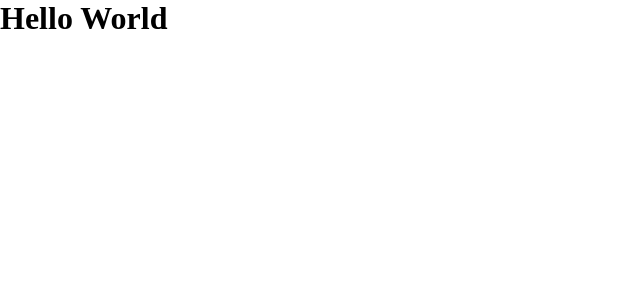
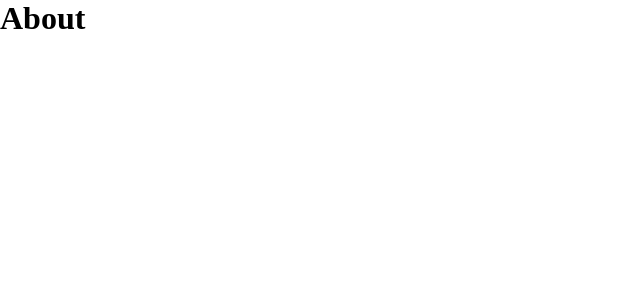
Before and after one commit to MarlonChi/mini-blog, a React (Vite) app: page /about in a window 1280 px wide. Shown: the top 300 px of the page, without its empty margins (0-640 px from the left). Built offline with nearby package versions, Linux system fonts and the light colour scheme.

Commit message:
:wrench: React-Router-Dom and first pages base

```diff
--- a/package.json
+++ b/package.json
@@ -13,6 +13,7 @@
     "firebase": "^9.22.2",
     "react": "^18.2.0",
     "react-dom": "^18.2.0",
+    "react-router-dom": "^6.12.1",
     "sass": "^1.63.3"
   },
   "devDependencies": {
--- a/src/App.jsx
+++ b/src/App.jsx
@@ -1,5 +1,19 @@
+import { BrowserRouter, Routes, Route, Navigate } from "react-router-dom";
+
+import { Home } from "./pages/Home/Home";
+import { About } from "./pages/About/About";
+
 function App() {
-  return <h1>Hello World</h1>;
+  return (
+    <BrowserRouter>
+      <div className="container">
+        <Routes>
+          <Route path="/" element={<Home />} />
+          <Route path="/about" element={<About />} />
+        </Routes>
+      </div>
+    </BrowserRouter>
+  );
 }
 
 export default App;
--- /dev/null
+++ b/src/pages/About/About.jsx
@@ -0,0 +1,11 @@
+import React from "react";
+
+import "./About.scss";
+
+export const About = () => {
+  return (
+    <div>
+      <h1>About</h1>
+    </div>
+  );
+};
--- /dev/null
+++ b/src/pages/Home/Home.jsx
@@ -0,0 +1,11 @@
+import React from "react";
+
+import "./Home.scss";
+
+export const Home = () => {
+  return (
+    <div>
+      <h1>Home</h1>
+    </div>
+  );
+};
```
Also changed, not shown: src/firebase/config.js (renamed from firebase/config.js), src/pages/About/About.scss (added), src/pages/Home/Home.scss (added), 1 other file (tests, documents, lock files or other folders).
